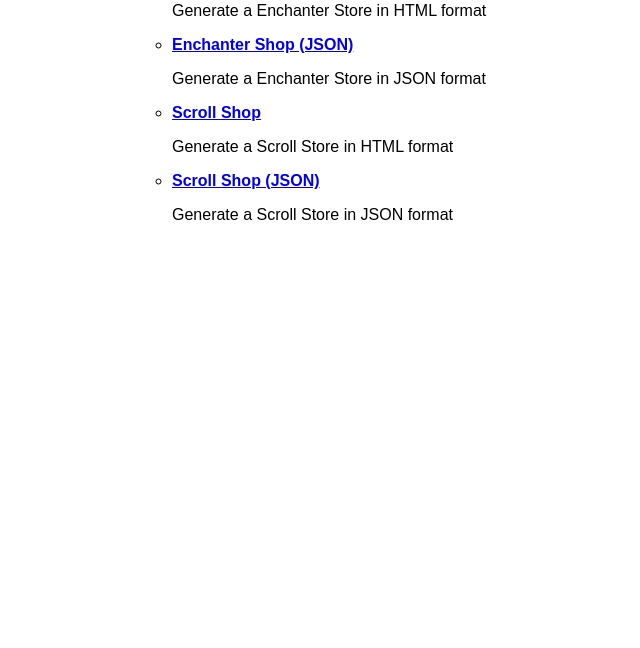
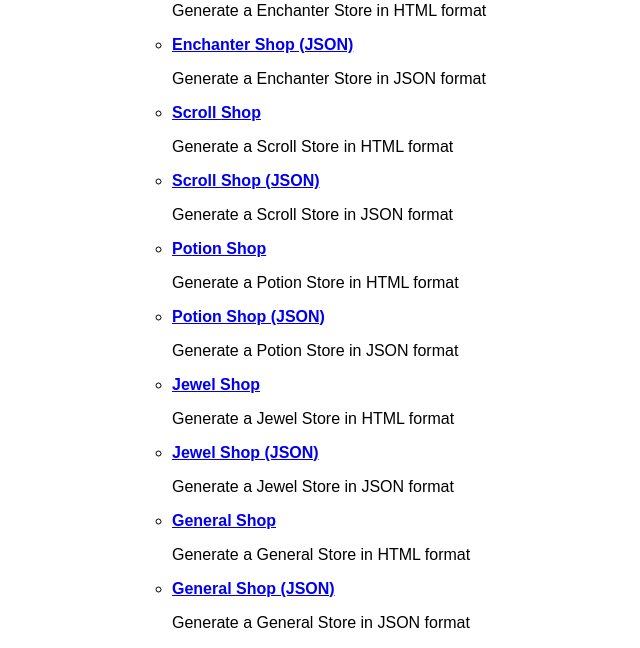
Before and after one commit to Dude036/Cyneric, a Django app: page /api/ in a window 1280 px wide. Shown: the part 1596-2244 px from the top of the page, without its empty margins (48-688 px from the left). Before the commit the page ends 1816 px from the top, so only its background shows below. Run offline with Django 3.2, Linux system fonts and the light colour scheme; parts of the project's set-up code (start-up, migrations or seed data) failed here and were passed over.

Commit message:
General Store Tweaks

```diff
--- a/api/views.py
+++ b/api/views.py
@@ -396,7 +396,7 @@ def store_general_create(content={}, json=False):
         quantity = content['Quantity']
     else:
         quantity = 15
-    store = dmk.store.stores.create_general_shop(npc_create(), [0, 4], quantity)
+    store = dmk.store.stores.create_general_store(npc_create(), [0, 4], quantity)
     for key, value in content.items():
         if key in store.__dict__ and value is not None:
             store.__dict__[key] = value
--- a/static/templates/api.html
+++ b/static/templates/api.html
@@ -180,6 +180,48 @@
 					Generate a Scroll Store in JSON format
 				</p>
 			</li>
+			<li>
+				<a href="{% url 'api:store_potion' %}"><b>Potion Shop</b></a>
+				<br>
+				<p>
+					Generate a Potion Store in HTML format
+				</p>
+			</li>
+			<li>
+				<a href="{% url 'api:store_potion_json' %}"><b>Potion Shop (JSON)</b></a>
+				<br>
+				<p>
+					Generate a Potion Store in JSON format
+				</p>
+			</li>
+			<li>
+				<a href="{% url 'api:store_jewel' %}"><b>Jewel Shop</b></a>
+				<br>
+				<p>
+					Generate a Jewel Store in HTML format
+				</p>
+			</li>
+			<li>
+				<a href="{% url 'api:store_jewel_json' %}"><b>Jewel Shop (JSON)</b></a>
+				<br>
+				<p>
+					Generate a Jewel Store in JSON format
+				</p>
+			</li>
+			<li>
+				<a href="{% url 'api:store_general' %}"><b>General Shop</b></a>
+				<br>
+				<p>
+					Generate a General Store in HTML format
+				</p>
+			</li>
+			<li>
+				<a href="{% url 'api:store_general_json' %}"><b>General Shop (JSON)</b></a>
+				<br>
+				<p>
+					Generate a General Store in JSON format
+				</p>
+			</li>
 		</ul>
 	</li>
 </ul>
```
